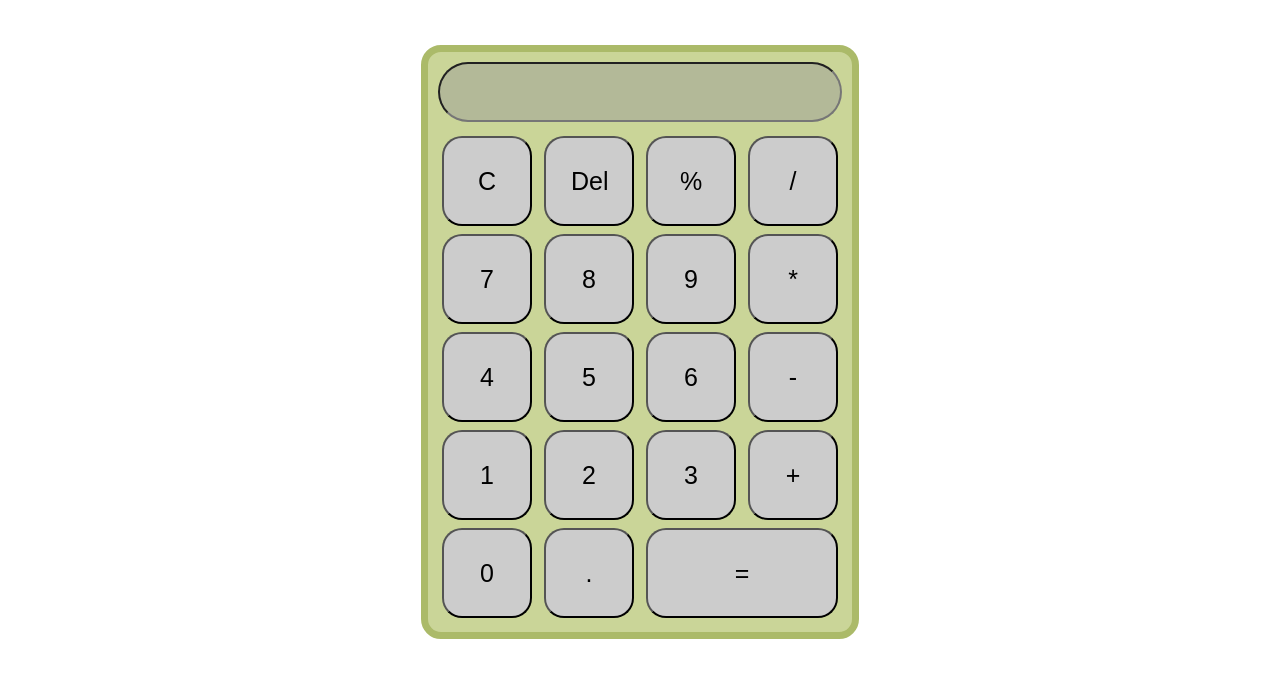
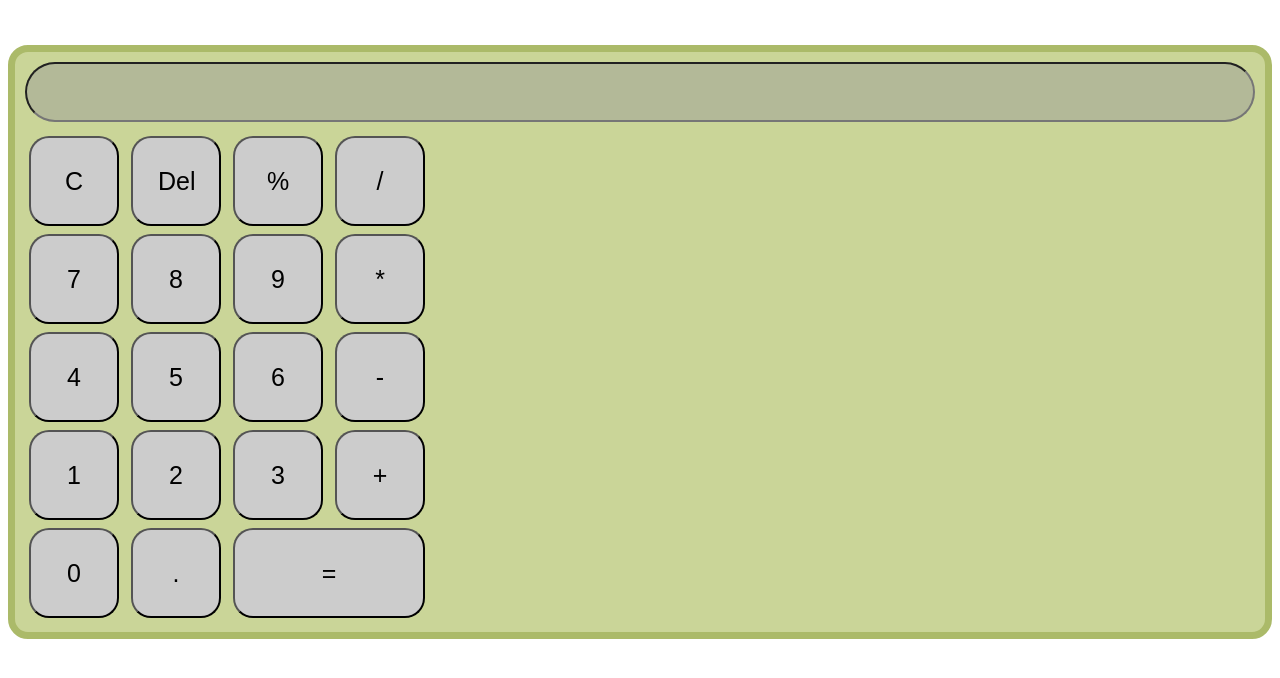
Before and after one commit to himanshu1864/Calculator, a plain HTML site: page index.html in a window 1280 px wide. Drawn offline with Linux system fonts and the light colour scheme.

Commit message:
Update styles.css

```diff
--- a/styles.css
+++ b/styles.css
@@ -1,7 +1,7 @@
 .calculator {
   /* width: 400px;
   height: 464px; */
-  width: 404px;
+  width:contain;
   margin: 45px auto;
   border: 7px solid #abba69;
   border-radius: 20px;
```
